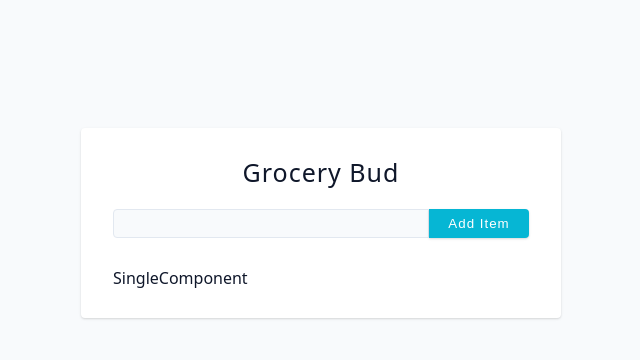
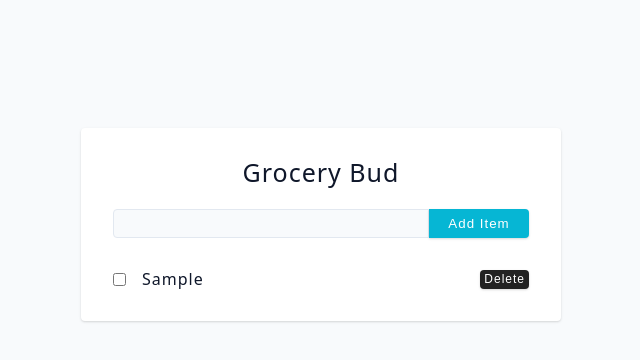
Before and after one commit to UAK002/Fundamental-projects-10-Grocery-Bud, a React (Vite) app: page / in a window 1280 px wide. Both pictures are taken after typing "Sample" into the empty fields and a click on the button "Add Item". Shown: the top 360 px of the page, without its empty margins (319-959 px from the left). Built offline with nearby package versions, Linux system fonts and the light colour scheme; the HTML template or start-up script is replaced by a standard one.

Commit message:
235. Grocery Bud - Single Item

```diff
--- a/src/Items.jsx
+++ b/src/Items.jsx
@@ -1,12 +1,10 @@
-import SingleComponent from './SingleComponent';
+import SingleItem from './SingleItem';
 
 const Items = ({ items, removeItem }) => {
   return (
     <div className="items">
       {items.map((item) => {
-        return (
-          <SingleComponent key={item.id} item={item} removeItem={removeItem} />
-        );
+        return <SingleItem key={item.id} item={item} removeItem={removeItem} />;
       })}
     </div>
   );
--- a/src/SingleComponent.jsx
+++ /dev/null
@@ -1,4 +0,0 @@
-const SingleComponent = () => {
-  return <div>SingleComponent</div>;
-};
-export default SingleComponent;
--- /dev/null
+++ b/src/SingleItem.jsx
@@ -0,0 +1,26 @@
+import { useState } from 'react';
+
+const SingleItem = ({ item, removeItem }) => {
+  const [isChecked, setIsChecked] = useState(item.completed);
+  return (
+    <div className="single-item">
+      <input
+        type="checkbox"
+        checked={isChecked}
+        onChange={() => setIsChecked(!isChecked)}
+      />
+      <p
+        style={{
+          textTransform: 'capitalize',
+          textDecoration: isChecked && 'line-through',
+        }}
+      >
+        {item.name}
+      </p>
+      <button type="button" className="btn remove-btn">
+        delete
+      </button>
+    </div>
+  );
+};
+export default SingleItem;
```
